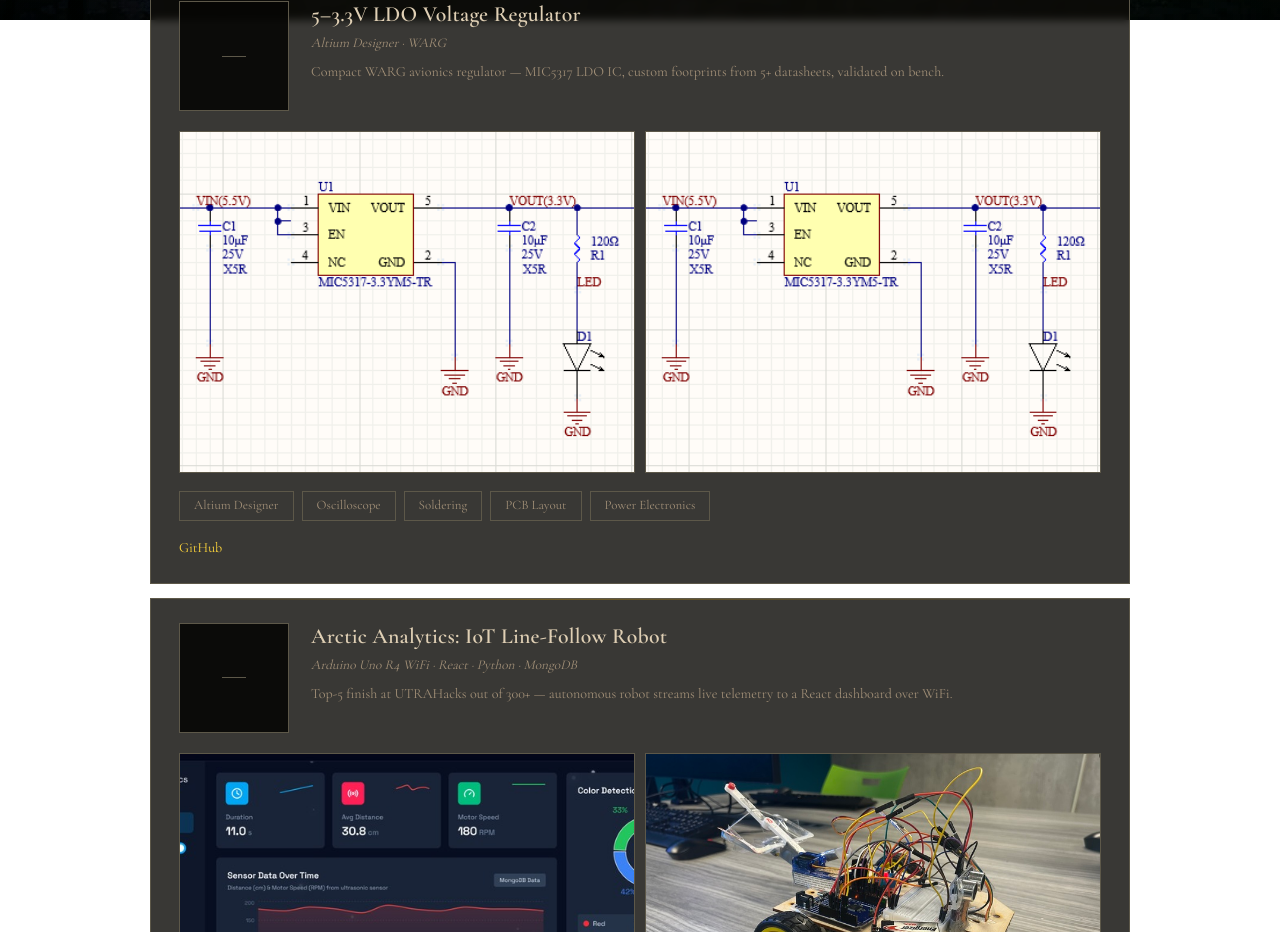
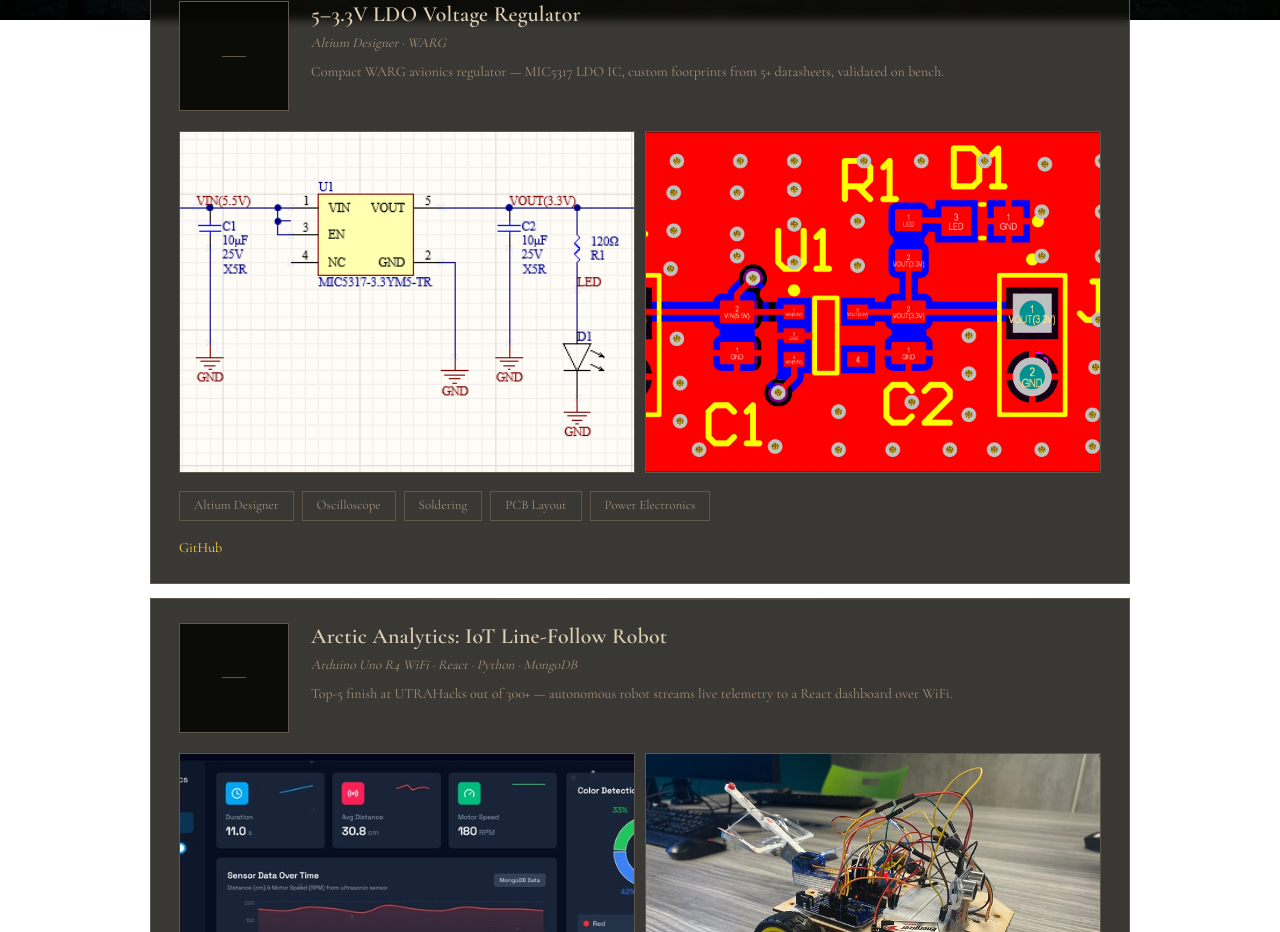
Before and after one commit to Jarank-git/JaranPersonalWebsite, a Next.js app: page /projects in a window 1280 px wide. Shown: the part 780-1712 px from the top of the page. Built offline with nearby package versions, Linux system fonts and the light colour scheme.

Commit message:
app/projects/page.tsx

```diff
--- a/app/projects/page.tsx
+++ b/app/projects/page.tsx
@@ -66,8 +66,7 @@ const PROJECTS: ProjectEntry[] = [
       { label: 'GitHub', href: 'https://github.com/Jarank-git/LDO-Voltage-Regulator' },
     ],
     images: [
-      { src: '/images/projects/ldo/schematic-1.png', alt: 'LDO schematic page 1' },
-      { src: '/images/projects/ldo/schematic-2.png', alt: 'LDO schematic page 2' },
+      { src: '/images/projects/ldo/schematic-2.png', alt: 'LDO schematic' },
       { src: '/images/projects/ldo/pcb-layout.png', alt: 'PCB layout in Altium Designer' },
     ],
     icon: null,
```
